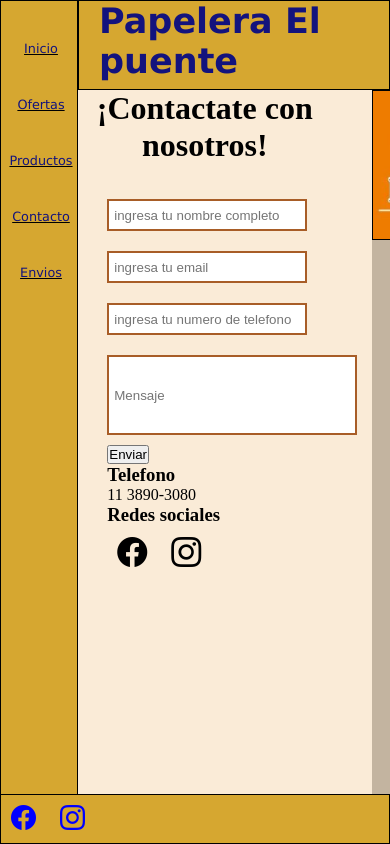
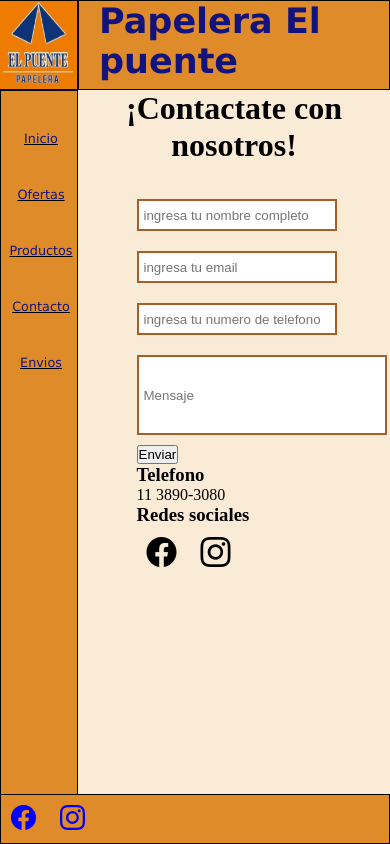
Before and after one commit to MarcosPereyra807/PreEntrega2PEREYRA, a website: page pages-2/contacto.html in a window 390 px wide. Drawn offline with nearby package versions, Linux system fonts and the light colour scheme.

Commit message:
soluciono un error del anterior commit

```diff
--- a/assets-2/styles/scss/contacto.scss
+++ b/assets-2/styles/scss/contacto.scss
@@ -1,28 +1,32 @@
 @media screen and (max-width: 480px) {
-    .grid-container {
-        grid-template-areas:
-            "navigation header header"
-            "navigation contenido publicidad"
+    .grid-container{
+        grid-template-areas: "logo header header"
+        "navigation contenido contenido"
         "navigation footer footer";
         height: 100vh;
         width: 100vw;
-        grid-template-columns: 20% auto 15%;
+        grid-template-columns: 20% auto;
         grid-template-rows: 90px 1fr 1fr 70px;
         }
 
-    .header {
+
+        .header{
+            width: 80vw;
             border: solid 1px black;
+            background-color: rgb(224, 139, 42);
         }
 
-    h1 {
-        font-size: 30px;
+        h1{
+            font-size:30px ;
             margin-top: 10px;
+
         }
 
         .nav {
             margin-top: 0px;
             border: solid 1px black;
             height: 100vh;
+            background-color: rgb(224, 139, 42);
 
             ul {
                 list-style: none;
@@ -40,6 +44,26 @@
             }
         }
 
+        .aside{
+            grid-area: logo;
+            height: 90px;
+            margin-left: 0px;
+            width: 20vw;
+        }
+
+        .logoPapelera{
+            height: 90px;
+            width: 20vw;
+            border: solid 1px black;
+            border-left: none;
+        }
+
+
+        .footer{
+            border: solid 1px black;
+            background-color: rgb(224, 139, 42);
+        }
+
     .inputsContacto {
         width: 200px;
     }
@@ -52,11 +76,4 @@
         padding-left: 5px;
     }
 
-    .aside {
-        height: 100vh;
 }
-
-    .footer {
-        border: solid 1px black;
-    }
-}
--- a/assets-2/styles/scss/envios.scss
+++ b/assets-2/styles/scss/envios.scss
@@ -1,18 +1,20 @@
 @media screen and (max-width: 480px) {
 
     .grid-container{
-        grid-template-areas: "navigation header header"
-        "navigation contenido publicidad"
+        grid-template-areas: "logo header header"
+        "navigation contenido contenido"
         "navigation footer footer";
         height: 100vh;
         width: 100vw;
-        grid-template-columns: 20% auto 15%;
+        grid-template-columns: 20% auto;
         grid-template-rows: 90px 1fr 1fr 70px;
         }
 
 
         .header{
+            width: 80vw;
             border: solid 1px black;
+            background-color: rgb(224, 139, 42);
         }
 
         h1{
@@ -25,6 +27,7 @@
             margin-top: 0px;
             border: solid 1px black;
             height: 100vh;
+            background-color: rgb(224, 139, 42);
 
             ul {
                 list-style: none;
@@ -43,10 +46,22 @@
         }
 
         .aside{
-            height: 100vh;
+            grid-area: logo;
+            height: 90px;
+            margin-left: 0px;
+            width: 20vw;
         }
+
+        .logoPapelera{
+            height: 90px;
+            width: 20vw;
+            border: solid 1px black;
+            border-left: none;
+        }
+
 
         .footer{
             border: solid 1px black;
+            background-color: rgb(224, 139, 42);
         }
     }
--- a/assets-2/styles/scss/index.scss
+++ b/assets-2/styles/scss/index.scss
@@ -48,7 +48,8 @@
         .aside{
             grid-area: logo;
             height: 90px;
-
+            margin-left: 0px;
+            width: 20vw;
         }
 
         .logoPapelera{
--- a/assets-2/styles/scss/oferta.scss
+++ b/assets-2/styles/scss/oferta.scss
@@ -1,22 +1,24 @@
 @media screen and (max-width: 480px) {
 
     .grid-container{
-        grid-template-areas: "navigation header header"
-        "navigation contenido publicidad"
+        grid-template-areas: "logo header header"
+        "navigation contenido contenido"
         "navigation footer footer";
         height: 100vh;
         width: 100vw;
-        grid-template-columns: 20% auto 15%;
+        grid-template-columns: 20% auto;
         grid-template-rows: 90px 1fr 1fr 70px;
         }
 
 
         .header{
+            width: 80vw;
             border: solid 1px black;
+            background-color: rgb(224, 139, 42);
         }
 
         h1{
-            font: size 30px;
+            font-size:30px ;
             margin-top: 10px;
 
         }
@@ -25,6 +27,7 @@
             margin-top: 0px;
             border: solid 1px black;
             height: 100vh;
+            background-color: rgb(224, 139, 42);
 
             ul {
                 list-style: none;
@@ -43,11 +46,23 @@
         }
 
         .aside{
-            height: 100vh;
+            grid-area: logo;
+            height: 90px;
+            margin-left: 0px;
+            width: 20vw;
         }
+
+        .logoPapelera{
+            height: 90px;
+            width: 20vw;
+            border: solid 1px black;
+            border-left: none;
+        }
+
 
         .footer{
             border: solid 1px black;
+            background-color: rgb(224, 139, 42);
         }
 
         .products-container{
--- a/assets-2/styles/scss/productos.scss
+++ b/assets-2/styles/scss/productos.scss
@@ -1,22 +1,24 @@
 @media screen and (max-width: 480px) {
 
     .grid-container{
-        grid-template-areas: "navigation header header"
-        "navigation contenido publicidad"
+        grid-template-areas: "logo header header"
+        "navigation contenido contenido"
         "navigation footer footer";
         height: 100vh;
         width: 100vw;
-        grid-template-columns: 20% auto 15%;
+        grid-template-columns: 20% auto;
         grid-template-rows: 90px 1fr 1fr 70px;
         }
 
 
         .header{
+            width: 80vw;
             border: solid 1px black;
+            background-color: rgb(224, 139, 42);
         }
 
         h1{
-            font: size 30px;
+            font-size:30px ;
             margin-top: 10px;
 
         }
@@ -25,6 +27,7 @@
             margin-top: 0px;
             border: solid 1px black;
             height: 100vh;
+            background-color: rgb(224, 139, 42);
 
             ul {
                 list-style: none;
@@ -43,11 +46,23 @@
         }
 
         .aside{
-            height: 100vh;
+            grid-area: logo;
+            height: 90px;
+            margin-left: 0px;
+            width: 20vw;
         }
+
+        .logoPapelera{
+            height: 90px;
+            width: 20vw;
+            border: solid 1px black;
+            border-left: none;
+        }
+
 
         .footer{
             border: solid 1px black;
+            background-color: rgb(224, 139, 42);
         }
 
         .products-container{
```
Also changed, not shown: assets-2/styles/css/contacto.css, assets-2/styles/css/envios.css, assets-2/styles/css/index.css, assets-2/styles/css/oferta.css, assets-2/styles/css/productos.css, 5 other files. Lines whose indentation alone changed are shown as unchanged.
